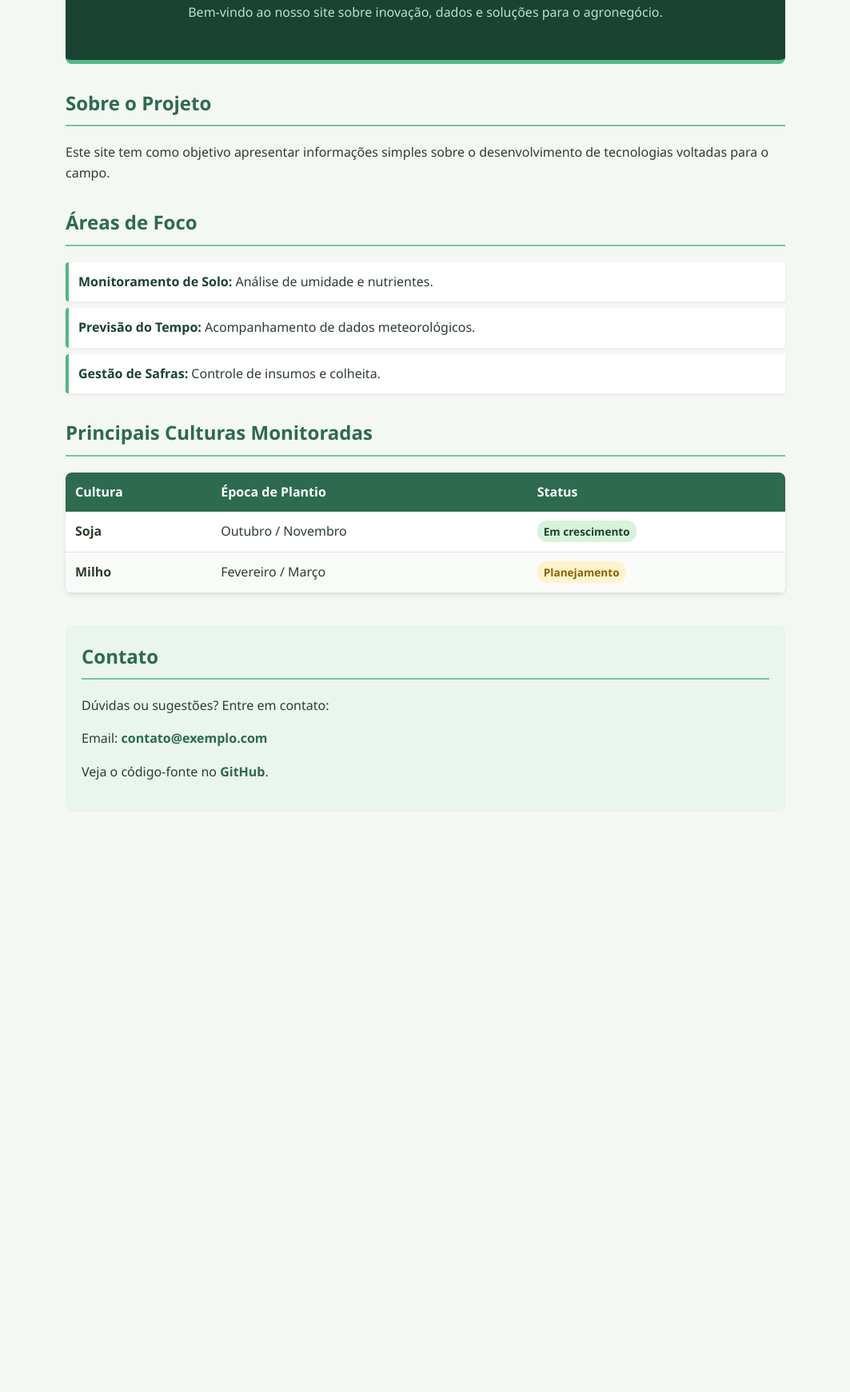
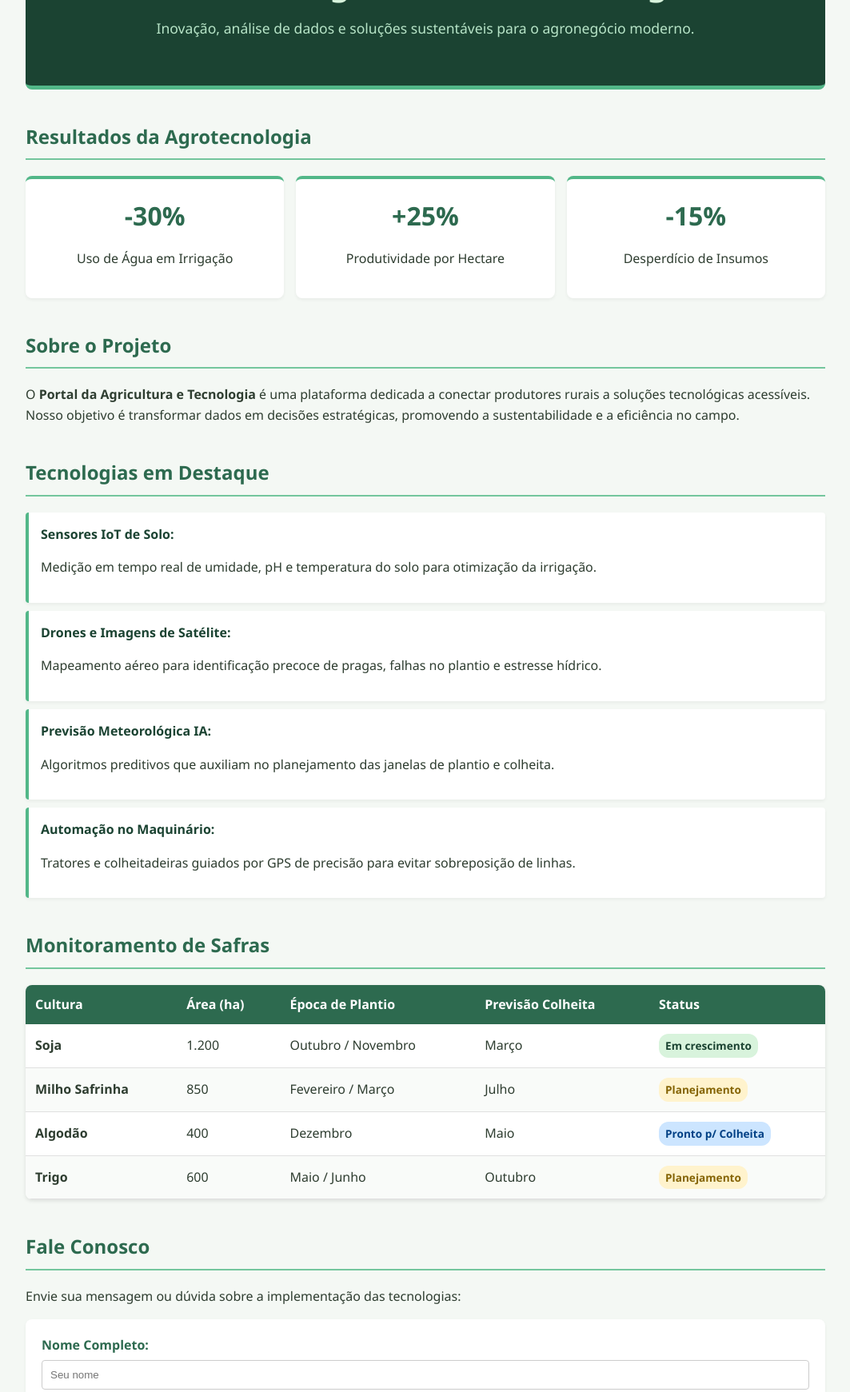
Before and after one commit to seequipala/nome-da-atividade-que-estamos-fazendo, a plain HTML site: page index.html in a window 1280 px wide. Shown: the part 113-1854 px from the top of the page at 80% size, without its empty margins (108-1171 px from the left). Before the commit the page ends 1148 px from the top, so only its background shows below. Drawn offline with Linux system fonts and the light colour scheme.

Commit message:
17092026

```diff
--- a/index.html
+++ b/index.html
@@ -11,7 +11,7 @@
             line-height: 1.6;
             color: #2e3d30;
             background-color: #f4f8f4;
-            max-width: 900px;
+            max-width: 1000px;
             margin: 0 auto;
             padding: 20px;
         }
@@ -20,7 +20,7 @@
         header {
             background-color: #1b4332;
             color: #ffffff;
-            padding: 30px;
+            padding: 40px 30px;
             border-radius: 8px;
             text-align: center;
             border-bottom: 5px solid #52b788;
@@ -29,12 +29,13 @@
         header h1 {
             margin: 0;
             color: #d8f3dc;
-            font-size: 2.2rem;
+            font-size: 2.5rem;
         }
 
         header p {
             margin-top: 10px;
             color: #b7e4c7;
+            font-size: 1.1rem;
         }
 
         /* Títulos */
@@ -42,7 +43,36 @@
             color: #2d6a4f;
             border-bottom: 2px solid #74c69d;
             padding-bottom: 8px;
-            margin-top: 30px;
+            margin-top: 40px;
+        }
+
+        h3 {
+            color: #1b4332;
+            margin-top: 15px;
+        }
+
+        /* Seção de Destaques (Métricas) */
+        .grid-metricas {
+            display: grid;
+            grid-template-columns: repeat(auto-fit, minmax(200px, 1fr));
+            gap: 15px;
+            margin-top: 20px;
+        }
+
+        .card-metrica {
+            background-color: #ffffff;
+            padding: 20px;
+            border-radius: 8px;
+            text-align: center;
+            border-top: 4px solid #52b788;
+            box-shadow: 0 2px 4px rgba(0,0,0,0.05);
+        }
+
+        .card-metrica span {
+            display: block;
+            font-size: 2rem;
+            font-weight: bold;
+            color: #2d6a4f;
         }
 
         /* Listas e Destaques */
@@ -53,8 +83,8 @@
 
         ul li {
             background-color: #ffffff;
-            margin-bottom: 8px;
-            padding: 12px;
+            margin-bottom: 10px;
+            padding: 15px;
             border-left: 4px solid #52b788;
             border-radius: 4px;
             box-shadow: 0 2px 4px rgba(0,0,0,0.05);
@@ -91,22 +121,59 @@
             background-color: #f9fbf9;
         }
 
-        /* Emblema de Status */
+        /* Emblemas de Status */
         .status {
             padding: 4px 8px;
             border-radius: 12px;
             font-size: 0.85em;
             font-weight: bold;
+            display: inline-block;
         }
 
-        .status-crescimento {
-            background-color: #d8f3dc;
-            color: #1b4332;
+        .status-crescimento { background-color: #d8f3dc; color: #1b4332; }
+        .status-planejamento { background-color: #fff3cd; color: #856404; }
+        .status-colheita { background-color: #cce5ff; color: #004085; }
+
+        /* Formulario */
+        form {
+            background-color: #ffffff;
+            padding: 20px;
+            border-radius: 8px;
+            box-shadow: 0 2px 4px rgba(0,0,0,0.05);
+            margin-top: 15px;
         }
 
-        .status-planejamento {
-            background-color: #fff3cd;
-            color: #856404;
+        .campo-form {
+            margin-bottom: 15px;
+        }
+
+        .campo-form label {
+            display: block;
+            margin-bottom: 5px;
+            font-weight: bold;
+            color: #2d6a4f;
+        }
+
+        .campo-form input, .campo-form textarea {
+            width: 100%;
+            padding: 10px;
+            border: 1px solid #ccc;
+            border-radius: 4px;
+            box-sizing: border-box;
+        }
+
+        button {
+            background-color: #2d6a4f;
+            color: white;
+            border: none;
+            padding: 12px 20px;
+            border-radius: 4px;
+            cursor: pointer;
+            font-weight: bold;
+        }
+
+        button:hover {
+            background-color: #52b788;
         }
 
         /* Rodapé e Links */
@@ -115,10 +182,7 @@
             padding: 20px;
             background-color: #e9f5ed;
             border-radius: 8px;
-        }
-
-        footer h2 {
-            margin-top: 0;
+            text-align: center;
         }
 
         a {
@@ -137,55 +201,129 @@
 
     <header>
         <h1>Portal da Agricultura e Tecnologia</h1>
-        <p>Bem-vindo ao nosso site sobre inovação, dados e soluções para o agronegócio.</p>
+        <p>Inovação, análise de dados e soluções sustentáveis para o agronegócio moderno.</p>
     </header>
 
     <main>
+        <!-- Seção de Impacto/Métricas -->
+        <section id="metricas">
+            <h2>Resultados da Agrotecnologia</h2>
+            <div class="grid-metricas">
+                <div class="card-metrica">
+                    <span>-30%</span>
+                    <p>Uso de Água em Irrigação</p>
+                </div>
+                <div class="card-metrica">
+                    <span>+25%</span>
+                    <p>Produtividade por Hectare</p>
+                </div>
+                <div class="card-metrica">
+                    <span>-15%</span>
+                    <p>Desperdício de Insumos</p>
+                </div>
+            </div>
+        </section>
+
+        <!-- Seção Sobre -->
         <section id="sobre">
             <h2>Sobre o Projeto</h2>
-            <p>Este site tem como objetivo apresentar informações simples sobre o desenvolvimento de tecnologias voltadas para o campo.</p>
+            <p>O <strong>Portal da Agricultura e Tecnologia</strong> é uma plataforma dedicada a conectar produtores rurais a soluções tecnológicas acessíveis. Nosso objetivo é transformar dados em decisões estratégicas, promovendo a sustentabilidade e a eficiência no campo.</p>
         </section>
 
-        <section id="areas">
-            <h2>Áreas de Foco</h2>
+        <!-- Seção Tecnologias Utilizadas -->
+        <section id="tecnologias">
+            <h2>Tecnologias em Destaque</h2>
             <ul>
-                <li><strong>Monitoramento de Solo:</strong> Análise de umidade e nutrientes.</li>
-                <li><strong>Previsão do Tempo:</strong> Acompanhamento de dados meteorológicos.</li>
-                <li><strong>Gestão de Safras:</strong> Controle de insumos e colheita.</li>
+                <li>
+                    <strong>Sensores IoT de Solo:</strong>
+                    <p>Medição em tempo real de umidade, pH e temperatura do solo para otimização da irrigação.</p>
+                </li>
+                <li>
+                    <strong>Drones e Imagens de Satélite:</strong>
+                    <p>Mapeamento aéreo para identificação precoce de pragas, falhas no plantio e estresse hídrico.</p>
+                </li>
+                <li>
+                    <strong>Previsão Meteorológica IA:</strong>
+                    <p>Algoritmos preditivos que auxiliam no planejamento das janelas de plantio e colheita.</p>
+                </li>
+                <li>
+                    <strong>Automação no Maquinário:</strong>
+                    <p>Tratores e colheitadeiras guiados por GPS de precisão para evitar sobreposição de linhas.</p>
+                </li>
             </ul>
         </section>
 
+        <!-- Tabela de Culturas Expandida -->
         <section id="culturas">
-            <h2>Principais Culturas Monitoradas</h2>
+            <h2>Monitoramento de Safras</h2>
             <table>
                 <thead>
                     <tr>
                         <th>Cultura</th>
+                        <th>Área (ha)</th>
                         <th>Época de Plantio</th>
+                        <th>Previsão Colheita</th>
                         <th>Status</th>
                     </tr>
                 </thead>
                 <tbody>
                     <tr>
                         <td><strong>Soja</strong></td>
+                        <td>1.200</td>
                         <td>Outubro / Novembro</td>
+                        <td>Março</td>
                         <td><span class="status status-crescimento">Em crescimento</span></td>
                     </tr>
                     <tr>
-                        <td><strong>Milho</strong></td>
+                        <td><strong>Milho Safrinha</strong></td>
+                        <td>850</td>
                         <td>Fevereiro / Março</td>
+                        <td>Julho</td>
+                        <td><span class="status status-planejamento">Planejamento</span></td>
+                    </tr>
+                    <tr>
+                        <td><strong>Algodão</strong></td>
+                        <td>400</td>
+                        <td>Dezembro</td>
+                        <td>Maio</td>
+                        <td><span class="status status-colheita">Pronto p/ Colheita</span></td>
+                    </tr>
+                    <tr>
+                        <td><strong>Trigo</strong></td>
+                        <td>600</td>
+                        <td>Maio / Junho</td>
+                        <td>Outubro</td>
                         <td><span class="status status-planejamento">Planejamento</span></td>
                     </tr>
                 </tbody>
             </table>
         </section>
+
+        <!-- Formulário de Contato -->
+        <section id="contato">
+            <h2>Fale Conosco</h2>
+            <p>Envie sua mensagem ou dúvida sobre a implementação das tecnologias:</p>
+            <form action="#" method="post">
+                <div class="campo-form">
+                    <label for="nome">Nome Completo:</label>
+                    <input type="text" id="nome" name="nome" placeholder="Seu nome" required>
+                </div>
+                <div class="campo-form">
+                    <label for="email">E-mail de Contato:</label>
+                    <input type="email" id="email" name="email" placeholder="seuemail@exemplo.com" required>
+                </div>
+                <div class="campo-form">
+                    <label for="mensagem">Mensagem:</label>
+                    <textarea id="mensagem" name="mensagem" rows="4" placeholder="Escreva sua mensagem aqui..." required></textarea>
+                </div>
+                <button type="submit">Enviar Mensagem</button>
+            </form>
+        </section>
     </main>
 
     <footer>
-        <h2>Contato</h2>
-        <p>Dúvidas ou sugestões? Entre em contato:</p>
-        <p>Email: <a href="mailto:contato@exemplo.com">contato@exemplo.com</a></p>
-        <p>Veja o código-fonte no <a href="https://github.com" target="_blank" rel="noopener noreferrer">GitHub</a>.</p>
+        <p>Portal da Agricultura e Tecnologia © 2026</p>
+        <p>Email direto: <a href="mailto:contato@exemplo.com">contato@exemplo.com</a> | Projeto no <a href="https://github.com" target="_blank" rel="noopener noreferrer">GitHub</a></p>
     </footer>
 
 </body>
```
